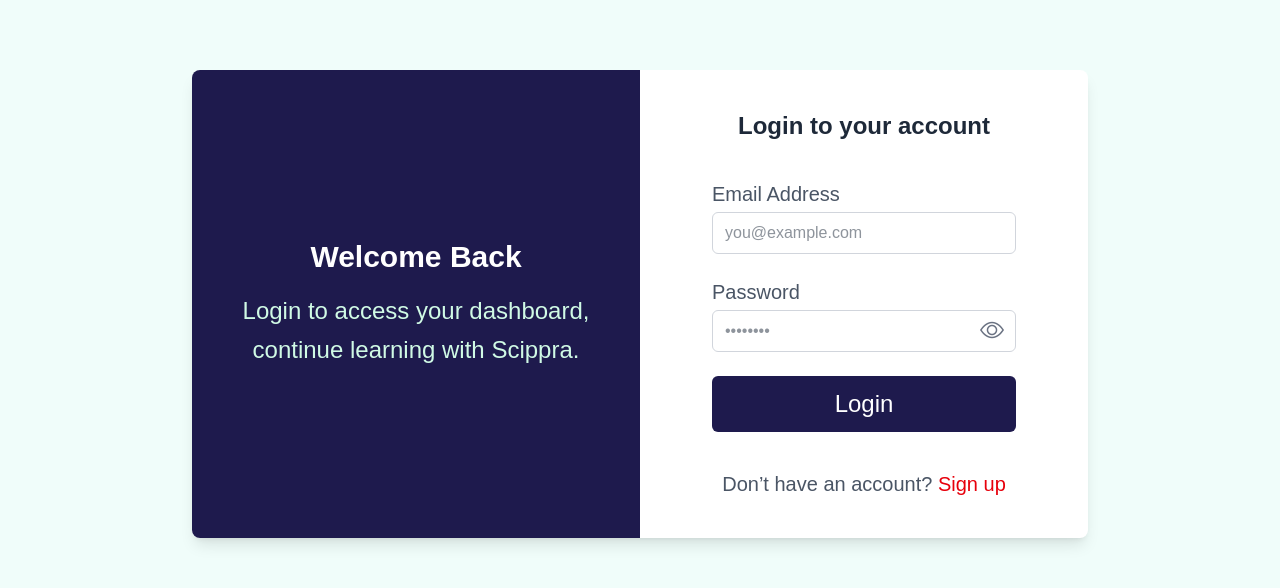
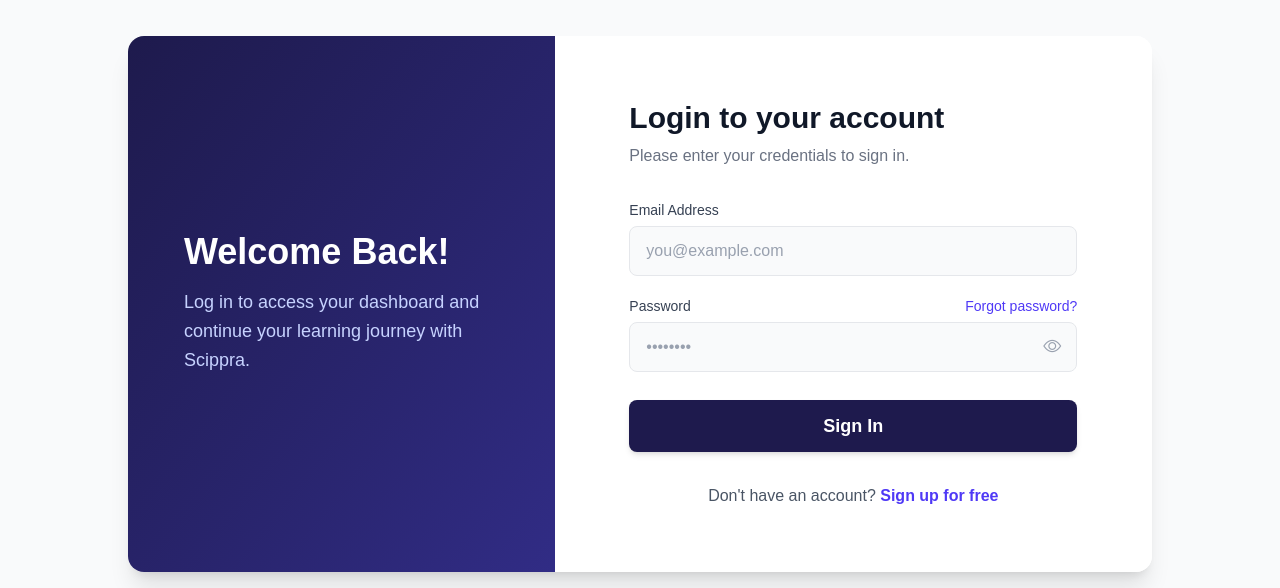
Before and after one commit to WisdomChukwuemeka/Academy, a Next.js app: page /login in a window 1280 px wide. Shown: the part 169-757 px from the top of the page. Built offline with nearby package versions, Linux system fonts and the light colour scheme; no server answers.

Commit message:
updated node one

```diff
--- a/app/contact/page.jsx
+++ b/app/contact/page.jsx
@@ -38,11 +38,30 @@
 
           <div className="flex flex-col gap-6 text-sm text-gray-700">
             {/* Info details exactly as you had them... */}
+            <div className="flex flex-col gap-6 text-sm text-gray-700">
+    {/* Email */}
     <div className="flex items-center gap-4">
       <span className="flex items-center justify-center w-10 h-10 rounded-full bg-red-50">
         <i className="bi bi-envelope text-red-500 text-lg"></i>
       </span>
       <span>info@scippra.com</span>
+    </div>
+
+    {/* Location */}
+    <div className="flex items-center gap-4">
+      <span className="flex items-center justify-center w-10 h-10 rounded-full bg-red-50">
+        <i className="bi bi-geo-alt text-red-500 text-lg"></i>
+      </span>
+      <span>Remote / Global</span>
+    </div>
+
+    {/* Time */}
+    <div className="flex items-center gap-4">
+      <span className="flex items-center justify-center w-10 h-10 rounded-full bg-red-50">
+        <i className="bi bi-clock text-red-500 text-lg"></i>
+      </span>
+      <span>Mon - Fri, 9am - 5pm (WAT)</span>
+    </div>
   </div>
             {/* ... other info divs ... */}
           </div>
--- a/app/login/page.jsx
+++ b/app/login/page.jsx
@@ -5,58 +5,83 @@
 import { useState } from "react";
 
 export default function Login() {
-  const [showPassword, setShowPassword] = useState(false);
+  const[showPassword, setShowPassword] = useState(false);
 
   return (
     <>
-      <main className="min-h-screen py-15 flex items-center justify-center bg-teal-50 px-4">
-        <div className="flex flex-col w-full max-w-4xl md:mx-8 bg-white rounded-lg shadow-lg overflow-hidden xl:flex-row">
+      <main className="min-h-screen flex items-center justify-center bg-gray-50 p-4 sm:p-6 lg:p-8">
 
-          {/* LEFT SIDE */}
-          <div className="flex grow md:w-full bg-indigo-950 text-white p-10 flex-col justify-center">
-            <h1 className="text-xl md:text-3xl text-center font-semibold mb-4">
-              Welcome Back
+        {/* Main Card Container */}
+        <div className="flex flex-col lg:flex-row w-full max-w-5xl bg-white rounded-2xl shadow-xl overflow-hidden">
+
+          {/* LEFT SIDE - Branding & Welcome */}
+          <div className="lg:w-5/12 bg-gradient-to-br from-indigo-950 to-indigo-900 text-white p-10 lg:p-14 flex flex-col justify-center relative">
+            {/* Optional decorative subtle background shapes could go here */}
+            <div className="relative z-10">
+              <h1 className="text-3xl lg:text-4xl font-bold mb-4">
+                Welcome Back!
               </h1>
-            <p className="text-sm md:text-2xl text-center leading-relaxed text-emerald-100">
-              Login to access your dashboard, continue learning with Scippra.
+              <p className="text-indigo-200 text-base lg:text-lg leading-relaxed">
+                Log in to access your dashboard and continue your learning journey with Scippra.
               </p>
             </div>
+          </div>
 
-          {/* RIGHT SIDE */}
-          <div className="grow md:w-full p-8 md:p-10 flex flex-col justify-between min-h-full">
-            <h2 className="text-2xl text-center font-semibold text-gray-800 mb-6">
+          {/* RIGHT SIDE - Form */}
+          <div className="lg:w-7/12 p-8 sm:p-12 lg:p-16 flex flex-col justify-center bg-white">
+
+            <div className="w-full max-w-md mx-auto">
+              <h2 className="text-2xl lg:text-3xl font-bold text-gray-900 mb-2">
                 Login to your account
               </h2>
+              <p className="text-gray-500 mb-8">
+                Please enter your credentials to sign in.
+              </p>
 
-            <form className="flex flex-col gap-6 w-full px-4 md:px-8 py-3.5">
+              <form className="flex flex-col gap-5 w-full">
 
-              {/* Email */}
-              <div className="flex flex-col gap-1">
-                <label className="text-xl text-gray-600">Email Address</label>
+                {/* Email Address */}
+                <div className="flex flex-col gap-1.5">
+                  <label htmlFor="email" className="text-sm font-medium text-gray-700">
+                    Email Address
+                  </label>
                   <input
+                    id="email"
                     type="email"
-              className="w-full px-3 text-gray-800 py-2 border border-gray-300 rounded-md focus:outline-none focus:ring-2 focus:ring-emerald-500"
+                    required
+                    className="w-full px-4 py-3 bg-gray-50 border border-gray-200 rounded-lg text-gray-900 placeholder-gray-400 focus:outline-none focus:ring-2 focus:ring-indigo-500 focus:bg-white focus:border-transparent transition-all"
                     placeholder="you@example.com"
                   />
                 </div>
 
                 {/* Password with show/hide */}
-              <div className="flex flex-col gap-1">
-                <label className="text-xl text-gray-600">Password</label>
+                <div className="flex flex-col gap-1.5">
+                  <div className="flex justify-between items-center">
+                    <label htmlFor="password" className="text-sm font-medium text-gray-700">
+                      Password
+                    </label>
+                    {/* Added a standard forgot password layout (Optional but highly recommended) */}
+                    <Link href="#" className="text-sm text-indigo-600 hover:text-indigo-800 font-medium transition-colors">
+                      Forgot password?
+                    </Link>
+                  </div>
 
-                <div className="relative">
+                  <div className="relative flex items-center">
                     <input
+                      id="password"
                       type={showPassword ? "text" : "password"}
+                      required
                       placeholder="••••••••"
-              className="w-full px-3 text-gray-800 py-2 border border-gray-300 rounded-md focus:outline-none focus:ring-2 focus:ring-emerald-500"
+                      className="w-full px-4 py-3 bg-gray-50 border border-gray-200 rounded-lg text-gray-900 placeholder-gray-400 focus:outline-none focus:ring-2 focus:ring-indigo-500 focus:bg-white focus:border-transparent transition-all pr-12"
                     />
 
                     <button
                       type="button"
-                    onClick={() => setShowPassword(prev => !prev)}
-                    className="absolute right-3 top-1/2 -translate-y-1/2 text-gray-500"
+                      onClick={() => setShowPassword((prev) => !prev)}
+                      className="absolute right-3 text-gray-400 hover:text-gray-600 focus:outline-none p-1 transition-colors"
+                      aria-label={showPassword ? "Hide password" : "Show password"}
                     >
-                    <i className={`bi ${showPassword ? "bi-eye-slash" : "bi-eye"} text-2xl`}></i>
+                      <i className={`bi ${showPassword ? "bi-eye-slash" : "bi-eye"} text-lg`}></i>
                     </button>
                   </div>
                 </div>
@@ -64,23 +89,26 @@
                 {/* Login Button */}
                 <button
                   type="submit"
-                className="w-full text-xl md:text-2xl bg-indigo-950 text-white py-3 rounded-md font-medium
-                hover:bg-indigo-800 transition"
+                  className="w-full mt-2 bg-indigo-950 text-white py-3 px-4 rounded-lg font-semibold text-lg hover:bg-indigo-800 focus:ring-4 focus:ring-indigo-950/30 transition-all shadow-md hover:shadow-lg flex justify-center items-center"
                 >
-                Login
+                  Sign In
                 </button>
               </form>
 
               {/* Footer */}
-            <div className="mt-6 text-sm md:text-xl text-center text-gray-600">
-              Don’t have an account?{" "}
-              <Link href="/register" className="text-red-600 font-medium hover:underline">
-                Sign up
+              <div className="mt-8 text-center text-gray-600">
+                Don&apos;t have an account?{" "}
+                <Link
+                  href="/register"
+                  className="text-indigo-600 font-semibold hover:text-indigo-800 hover:underline transition-all"
+                >
+                  Sign up for free
                 </Link>
               </div>
             </div>
 
           </div>
+        </div>
       </main>
     </>
   );
```
Also changed, not shown: app/register/page.jsx (+9 -9 lines). Lines whose indentation alone changed are shown as unchanged.
